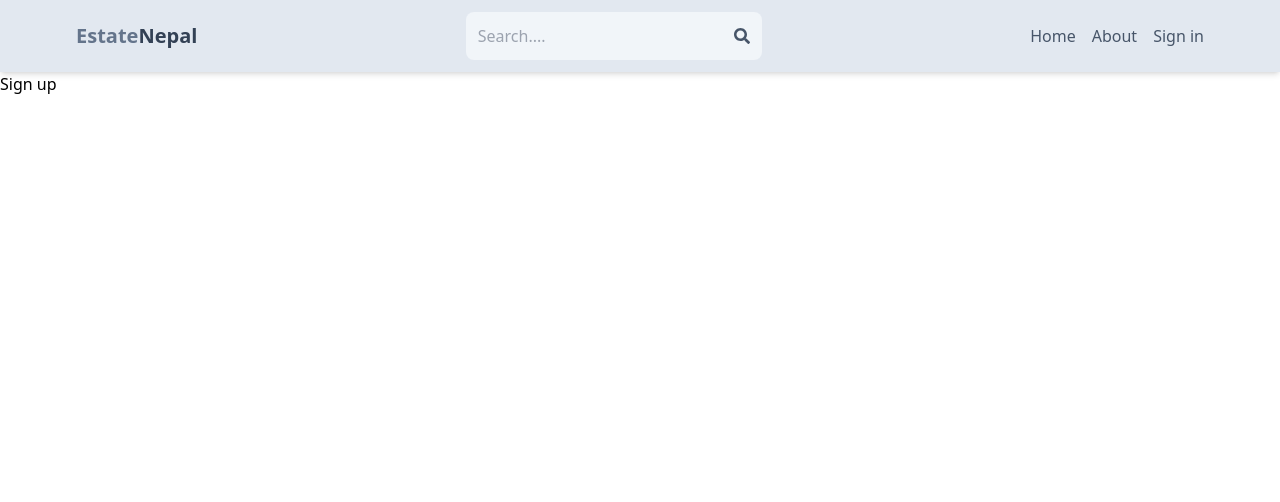
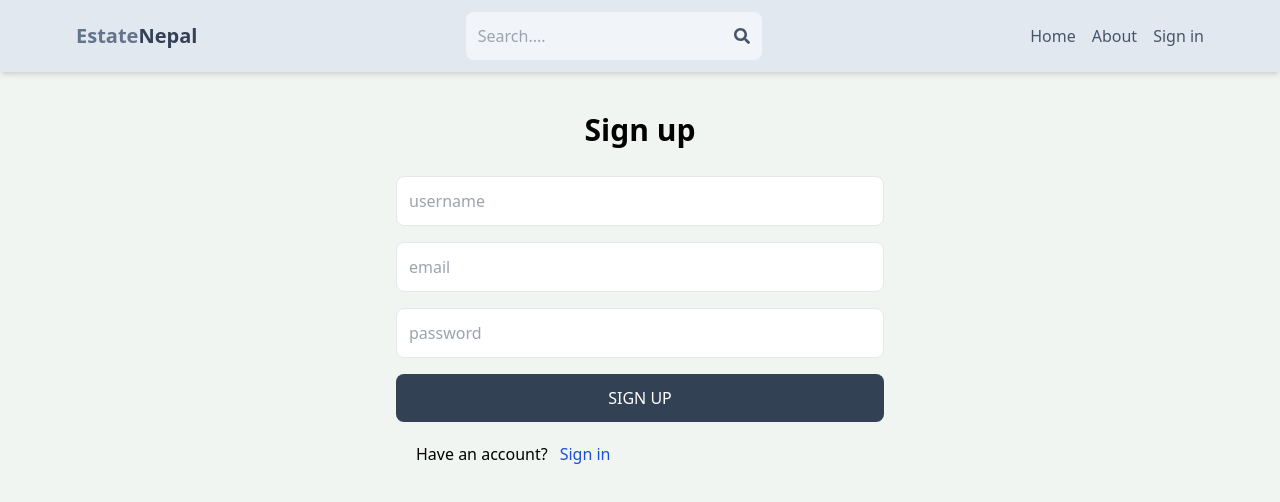
Before and after one commit to darsheelchudal/RealEstateApp, a React (Vite) app in the folder client/: page /sign-up in a window 1280 px wide. Shown: the top 502 px of the page. Built offline with nearby package versions, Linux system fonts and the light colour scheme.

Commit message:
create UI design of signup page

```diff
--- a/client/package.json
+++ b/client/package.json
@@ -4,7 +4,7 @@
   "version": "0.0.0",
   "type": "module",
   "scripts": {
-    "dev": "vite",
+    "start": "vite",
     "build": "vite build",
     "lint": "eslint . --ext js,jsx --report-unused-disable-directives --max-warnings 0",
     "preview": "vite preview"
--- a/client/src/index.css
+++ b/client/src/index.css
@@ -1,3 +1,7 @@
 @tailwind base;
 @tailwind components;
 @tailwind utilities;
+
+body{
+    background-color: rgb(241,245,241);
+}
--- a/client/src/pages/SignUp.jsx
+++ b/client/src/pages/SignUp.jsx
@@ -1,9 +1,43 @@
 import React from "react";
+import { Link } from "react-router-dom";
 
 function SignUp() {
   return (
     <>
-      <div>Sign up</div>
+      <div className="p-3 max-w-lg mx-auto">
+        <h1 className="text-3xl text-center font-semibold my-7">Sign up</h1>
+        <form className="flex flex-col gap-4">
+          <input
+            type="text"
+            placeholder="username"
+            className="border p-3 rounded-lg"
+            id="username"
+          />
+          <input
+            type="email"
+            placeholder="email"
+            className="border p-3 rounded-lg"
+            id="email"
+          />
+          <input
+            type="password"
+            placeholder="password"
+            className="border p-3 rounded-lg"
+            id="password"
+          />
+          <button className="bg-slate-700 text-white p-3 rounded-lg uppercase hover:opacity-95 disabled:opacity-80">
+            Sign up
+          </button>
+        </form>
+        <div className="flex gap-3 m-5">
+          <div className="">
+            <p>Have an account?</p>
+          </div>
+          <Link to={"/sign-in"}>
+            <span className="text-blue-700">Sign in</span>
+          </Link>
+        </div>
+      </div>
     </>
   );
 }
```
Also changed, not shown: client/src/App.jsx (indentation only).
